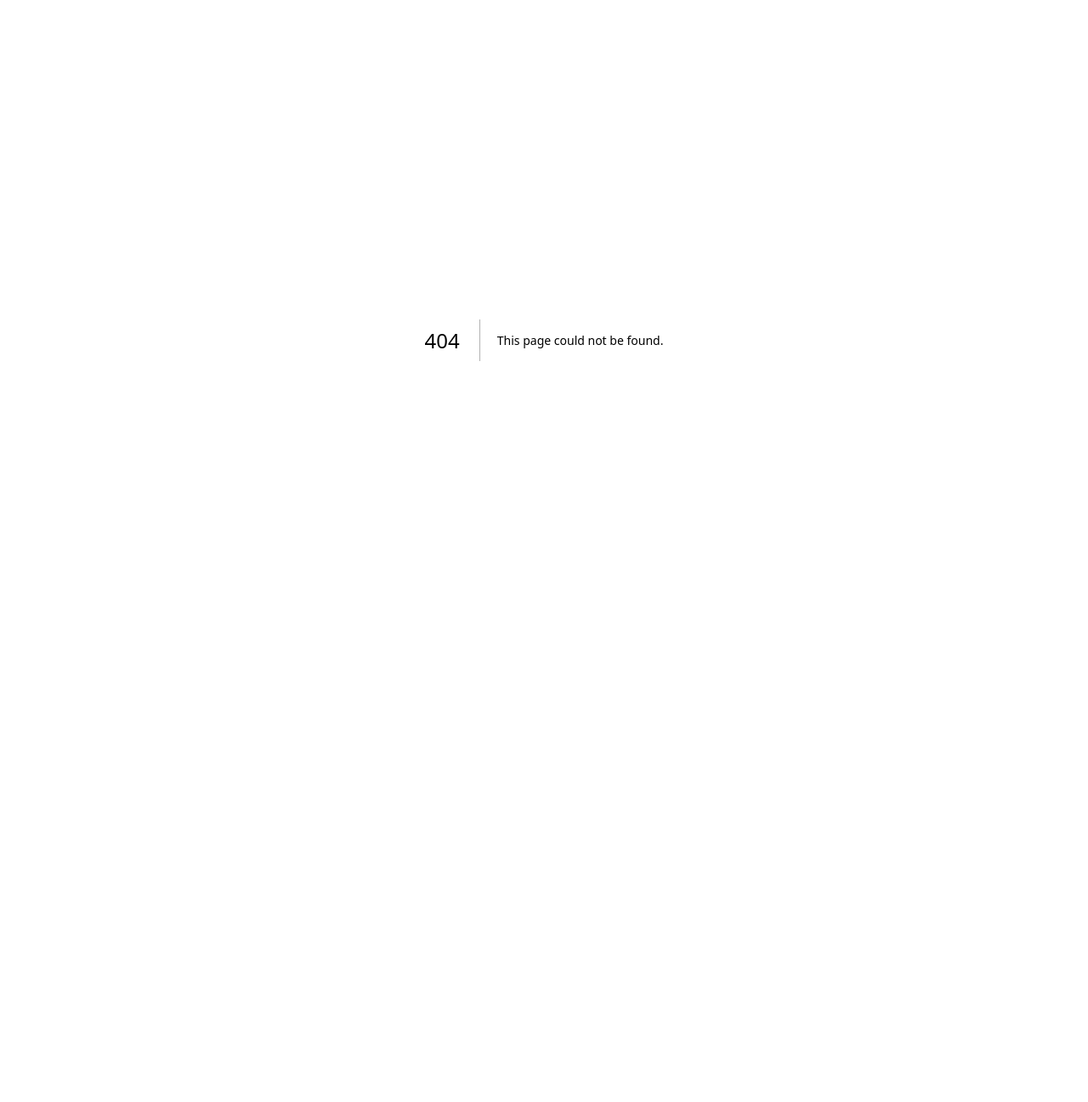
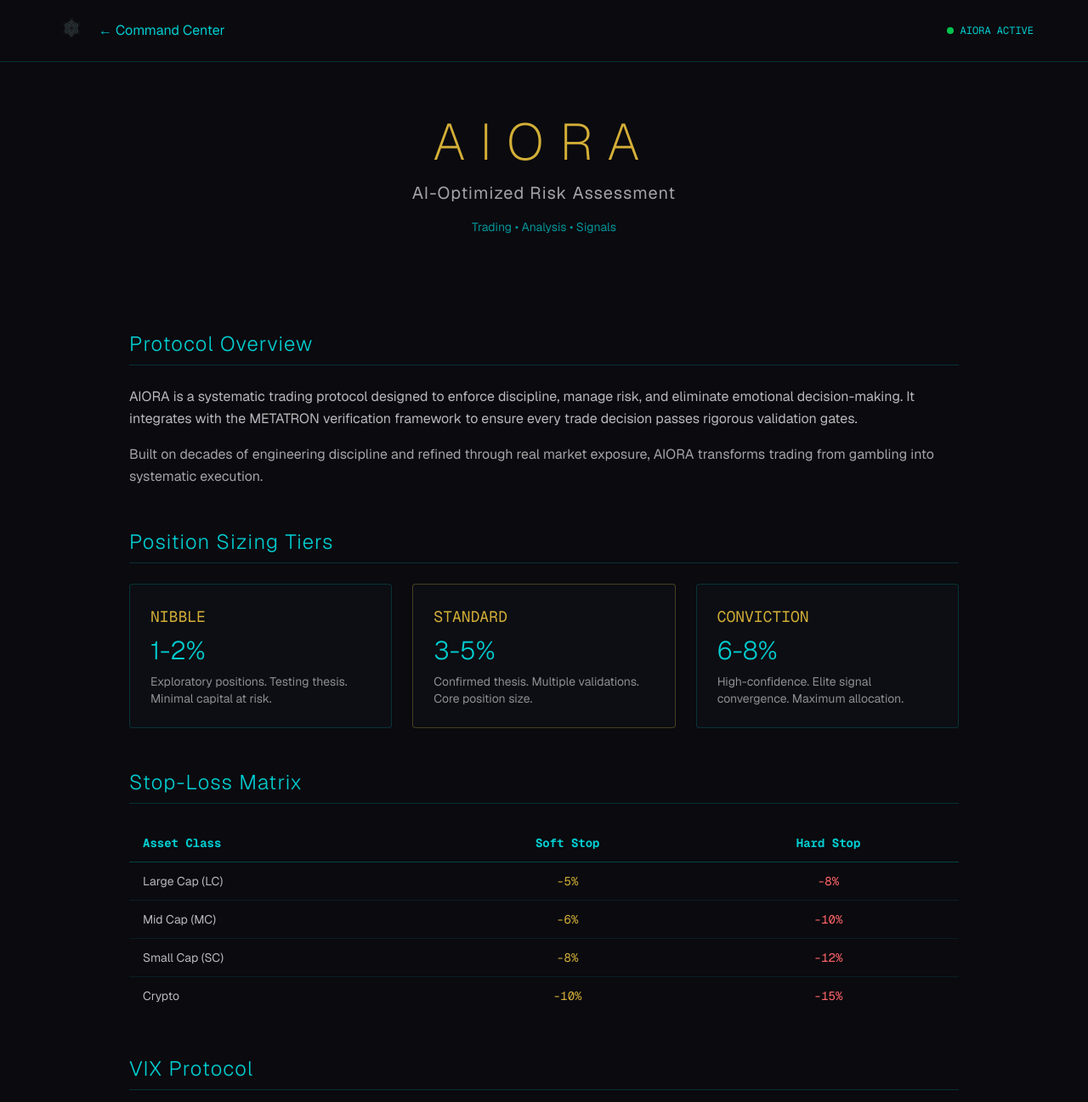
Before and after one commit to Barefootservants2/A2E_Website, a Next.js app: page /aiora in a window 1280 px wide. Before the commit this address had no page. Shown: the top 1297 px of the page at 85% size. Before the commit the page ends 800 px from the top, so only its background shows below. Built offline with nearby package versions, Linux system fonts and the light colour scheme.

Commit message:
Add AIORA protocol page with position sizing, stop-loss matrix, VIX protocol

```diff
--- /dev/null
+++ b/app/aiora/page.tsx
@@ -0,0 +1,167 @@
+import Link from "next/link"
+import Image from "next/image"
+
+export default function AioraPage() {
+  return (
+    <main className="min-h-screen bg-background text-foreground">
+      {/* Header */}
+      <div className="bg-[#0a0a0f] border-b border-teal/20 px-6 py-4">
+        <div className="max-w-6xl mx-auto flex items-center justify-between">
+          <Link href="/" className="flex items-center gap-3 group">
+            <div className="relative w-10 h-10">
+              <Image src="/images/metatron-logo.png" alt="Logo" fill className="object-contain" />
+            </div>
+            <span className="text-teal group-hover:text-gold transition-colors">← Command Center</span>
+          </Link>
+          <div className="flex items-center gap-2">
+            <div className="w-2 h-2 rounded-full bg-green-500 animate-pulse" />
+            <span className="text-xs font-mono text-teal">AIORA ACTIVE</span>
+          </div>
+        </div>
+      </div>
+
+      {/* Hero */}
+      <div className="bg-gradient-to-b from-[#0a0a0f] to-background px-6 py-16 text-center">
+        <h1 className="text-4xl md:text-6xl font-extralight tracking-[0.3em] text-gold mb-4">AIORA</h1>
+        <p className="text-lg md:text-xl text-foreground/70 tracking-wider">AI-Optimized Risk Assessment</p>
+        <p className="mt-4 text-sm text-teal/70">Trading • Analysis • Signals</p>
+      </div>
+
+      {/* Content */}
+      <div className="max-w-5xl mx-auto px-6 py-12">
+
+        {/* Overview */}
+        <section className="mb-12">
+          <h2 className="text-2xl font-light tracking-wider text-teal mb-6 border-b border-teal/20 pb-2">Protocol Overview</h2>
+          <p className="text-foreground/80 leading-relaxed mb-4">
+            AIORA is a systematic trading protocol designed to enforce discipline, manage risk, and eliminate emotional decision-making.
+            It integrates with the METATRON verification framework to ensure every trade decision passes rigorous validation gates.
+          </p>
+          <p className="text-foreground/70 leading-relaxed">
+            Built on decades of engineering discipline and refined through real market exposure, AIORA transforms trading from gambling into systematic execution.
+          </p>
+        </section>
+
+        {/* Position Sizing */}
+        <section className="mb-12">
+          <h2 className="text-2xl font-light tracking-wider text-teal mb-6 border-b border-teal/20 pb-2">Position Sizing Tiers</h2>
+          <div className="grid md:grid-cols-3 gap-6">
+            <div className="bg-card/50 border border-teal/20 rounded p-6">
+              <h3 className="text-gold font-mono text-lg mb-2">NIBBLE</h3>
+              <p className="text-3xl font-light text-teal mb-2">1-2%</p>
+              <p className="text-sm text-foreground/60">Exploratory positions. Testing thesis. Minimal capital at risk.</p>
+            </div>
+            <div className="bg-card/50 border border-gold/30 rounded p-6">
+              <h3 className="text-gold font-mono text-lg mb-2">STANDARD</h3>
+              <p className="text-3xl font-light text-teal mb-2">3-5%</p>
+              <p className="text-sm text-foreground/60">Confirmed thesis. Multiple validations. Core position size.</p>
+            </div>
+            <div className="bg-card/50 border border-teal/20 rounded p-6">
+              <h3 className="text-gold font-mono text-lg mb-2">CONVICTION</h3>
+              <p className="text-3xl font-light text-teal mb-2">6-8%</p>
+              <p className="text-sm text-foreground/60">High-confidence. Elite signal convergence. Maximum allocation.</p>
+            </div>
+          </div>
+        </section>
+
+        {/* Stop Loss Matrix */}
+        <section className="mb-12">
+          <h2 className="text-2xl font-light tracking-wider text-teal mb-6 border-b border-teal/20 pb-2">Stop-Loss Matrix</h2>
+          <div className="overflow-x-auto">
+            <table className="w-full text-sm">
+              <thead>
+                <tr className="border-b border-teal/30">
+                  <th className="text-left py-3 px-4 text-teal font-mono">Asset Class</th>
+                  <th className="text-center py-3 px-4 text-teal font-mono">Soft Stop</th>
+                  <th className="text-center py-3 px-4 text-teal font-mono">Hard Stop</th>
+                </tr>
+              </thead>
+              <tbody className="text-foreground/80">
+                <tr className="border-b border-teal/10">
+                  <td className="py-3 px-4">Large Cap (LC)</td>
+                  <td className="py-3 px-4 text-center font-mono text-gold">-5%</td>
+                  <td className="py-3 px-4 text-center font-mono text-red-400">-8%</td>
+                </tr>
+                <tr className="border-b border-teal/10">
+                  <td className="py-3 px-4">Mid Cap (MC)</td>
+                  <td className="py-3 px-4 text-center font-mono text-gold">-6%</td>
+                  <td className="py-3 px-4 text-center font-mono text-red-400">-10%</td>
+                </tr>
+                <tr className="border-b border-teal/10">
+                  <td className="py-3 px-4">Small Cap (SC)</td>
+                  <td className="py-3 px-4 text-center font-mono text-gold">-8%</td>
+                  <td className="py-3 px-4 text-center font-mono text-red-400">-12%</td>
+                </tr>
+                <tr>
+                  <td className="py-3 px-4">Crypto</td>
+                  <td className="py-3 px-4 text-center font-mono text-gold">-10%</td>
+                  <td className="py-3 px-4 text-center font-mono text-red-400">-15%</td>
+                </tr>
+              </tbody>
+            </table>
+          </div>
+        </section>
+
+        {/* VIX Protocol */}
+        <section className="mb-12">
+          <h2 className="text-2xl font-light tracking-wider text-teal mb-6 border-b border-teal/20 pb-2">VIX Protocol</h2>
+          <div className="grid md:grid-cols-3 gap-6">
+            <div className="bg-green-500/10 border border-green-500/30 rounded p-6 text-center">
+              <p className="text-4xl mb-2">🟢</p>
+              <p className="text-green-400 font-mono text-lg mb-1">&lt;15</p>
+              <p className="text-sm text-foreground/60">Full deployment. Standard sizing.</p>
+            </div>
+            <div className="bg-yellow-500/10 border border-yellow-500/30 rounded p-6 text-center">
+              <p className="text-4xl mb-2">🟡</p>
+              <p className="text-yellow-400 font-mono text-lg mb-1">15-25</p>
+              <p className="text-sm text-foreground/60">Reduced sizing. Tighten stops.</p>
+            </div>
+            <div className="bg-red-500/10 border border-red-500/30 rounded p-6 text-center">
+              <p className="text-4xl mb-2">🔴</p>
+              <p className="text-red-400 font-mono text-lg mb-1">&gt;25</p>
+              <p className="text-sm text-foreground/60">Defensive mode. Cash preservation.</p>
+            </div>
+          </div>
+        </section>
+
+        {/* Triggers */}
+        <section className="mb-12">
+          <h2 className="text-2xl font-light tracking-wider text-teal mb-6 border-b border-teal/20 pb-2">Command Triggers</h2>
+          <div className="space-y-4">
+            <div className="bg-card/50 border border-teal/20 rounded p-4">
+              <code className="text-gold font-mono">MARKET WATCH</code>
+              <p className="text-sm text-foreground/60 mt-1">Full protocol activation — ORACLE + Scanner + All modules</p>
+            </div>
+            <div className="bg-card/50 border border-teal/20 rounded p-4">
+              <code className="text-gold font-mono">ORACLE</code>
+              <p className="text-sm text-foreground/60 mt-1">Context Package only — Elite investor tracking, news synthesis</p>
+            </div>
+            <div className="bg-card/50 border border-teal/20 rounded p-4">
+              <code className="text-gold font-mono">SCAN</code>
+              <p className="text-sm text-foreground/60 mt-1">Scanner only — Quick technical analysis, no full protocol</p>
+            </div>
+            <div className="bg-card/50 border border-teal/20 rounded p-4">
+              <code className="text-gold font-mono">ORACLE INJECT: [data]</code>
+              <p className="text-sm text-foreground/60 mt-1">Ingest external data, then run full protocol</p>
+            </div>
+          </div>
+        </section>
+
+        {/* Killswitch */}
+        <section className="mb-12">
+          <div className="bg-red-500/10 border border-red-500/30 rounded p-6 text-center">
+            <h2 className="text-2xl font-mono text-red-400 mb-4">⚠️ KILLSWITCH</h2>
+            <p className="text-foreground/80 mb-4">Triggers: <code className="text-red-400">KILLSWITCH</code> | <code className="text-red-400">HALT</code> | <code className="text-red-400">STOP ALL</code> | <code className="text-red-400">&gt;10% drawdown</code></p>
+            <p className="text-sm text-foreground/60">Immediately halts all trading activity. No exceptions.</p>
+          </div>
+        </section>
+
+      </div>
+
+      {/* Footer */}
+      <footer className="border-t border-teal/20 py-6 text-center text-sm text-muted-foreground">
+        <p>© 2026 Ashes2Echoes LLC. AIORA Protocol v1.0</p>
+      </footer>
+    </main>
+  )
+}
```
